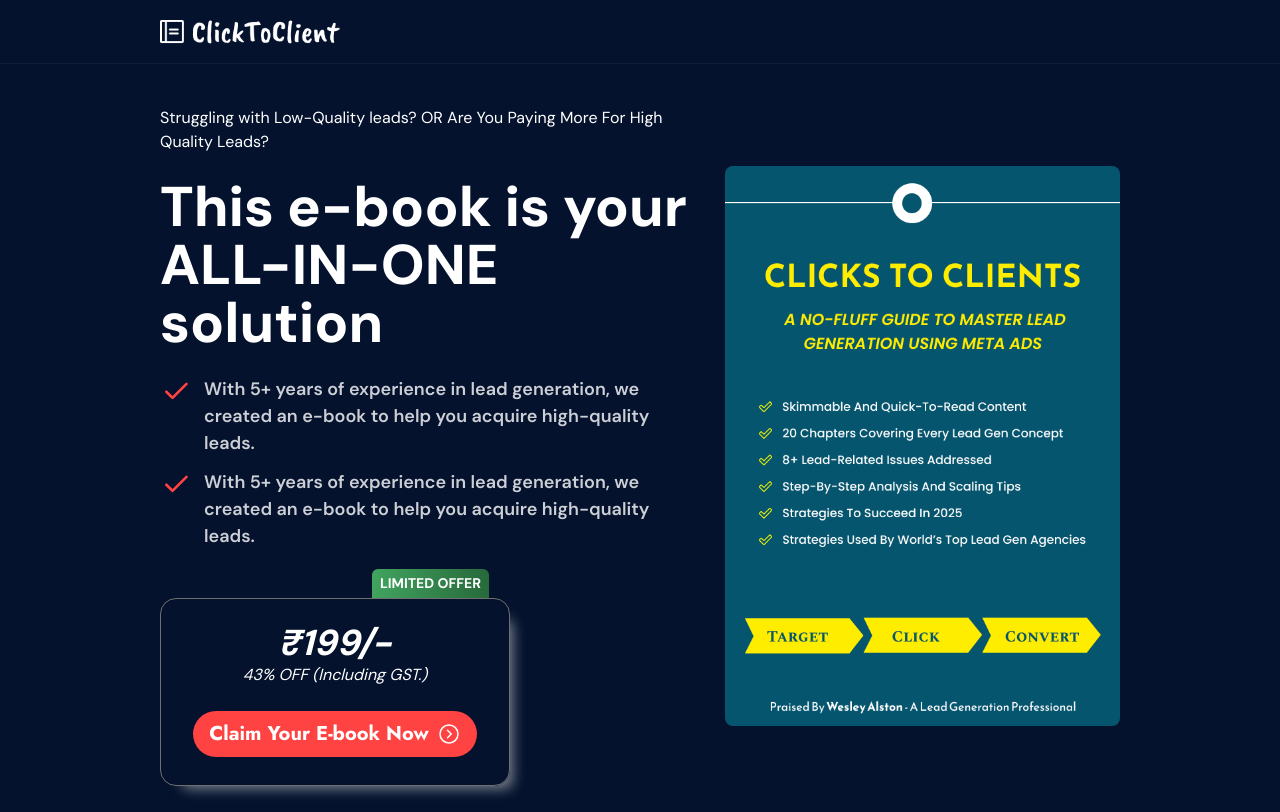
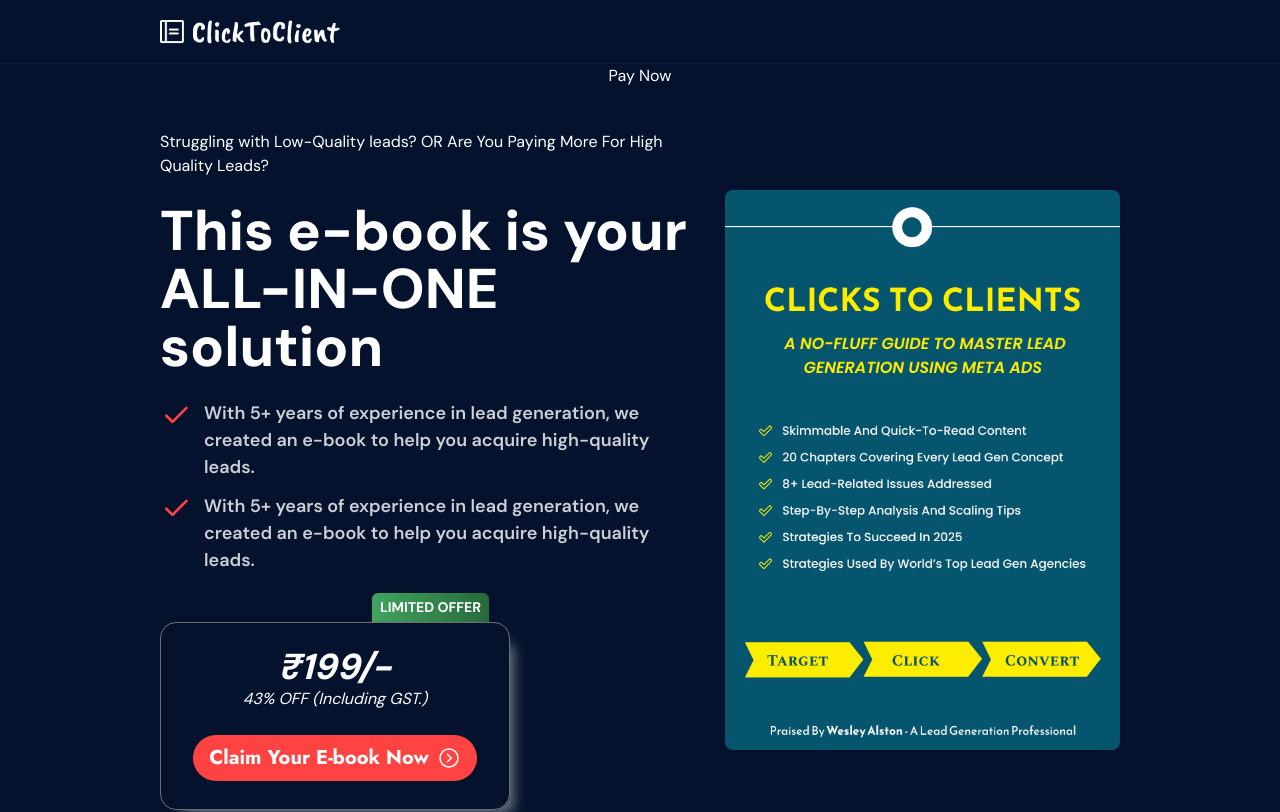
Before and after one commit to Vandan15/e-book-landing-page, a Next.js app: page / in a window 1280 px wide. Shown: the top 812 px of the page. Built offline with nearby package versions, Linux system fonts and the light colour scheme.

Commit message:
pay issue

```diff
--- a/app/components/Landing.tsx
+++ b/app/components/Landing.tsx
@@ -4,10 +4,50 @@ import Image from "next/image";
 import { Check } from "@phosphor-icons/react";
 import CoverImg from "../assets/book-cover.png";
 import PriceBox from "./PriceBox";
+import { generateHash } from "@/utils/function";
 
 const Landing = () => {
+  const handlePay = () => {
+    const txnId = `txn_${new Date().getTime()}`;
+
+    const hash = generateHash({
+      txnId,
+      amount: "10.00",
+      productInfo: "Iphone",
+      firstName: "John",
+      email: "john@gmail.com",
+    });
+    fetch("https://test.payu.in/_payment", {
+      method: "POST",
+      headers: {
+        "Content-Type": "application/json",
+      },
+      body: JSON.stringify({
+        key: process.env.NEXT_PUBLIC_PAYU_MERCHANT_KEY,
+        txnid: txnId,
+        amount: "10.00",
+        productinfo: "Iphone",
+        firstname: "John",
+        email: "john@gmail.com",
+        phone: "8128770872",
+        surl: "https://test.com",
+        furl: "https://test.com",
+        hash,
+      }),
+    })
+      .then((res) => res.json())
+      .then((data) => {
+        console.log(data);
+      })
+      .catch((err) => {
+        console.log(err);
+      });
+  };
   return (
     <section className="flex w-full flex-col items-center justify-center bg-bgDark">
+      <button onClick={handlePay} className="text-white">
+        Pay Now
+      </button>
       <div className="flex w-full max-w-[1636px] justify-between gap-[32px] px-[160px] py-[42px] max-xl:px-[60px] max-lg:flex-col max-sm:px-[30px]">
         {/* Left */}
         <div className="flex items-center justify-center max-lg:justify-start">
--- a/utils/function.ts
+++ b/utils/function.ts
@@ -1,6 +1,24 @@
 import { isEmpty } from "lodash";
+import crypto from "crypto";
+
+type HashInput = {
+  amount: string;
+  txnId: string;
+  productInfo: string;
+  firstName: string;
+  email: string;
+};
 
 // eslint-disable-next-line @typescript-eslint/no-explicit-any
 export const checkIfKeysAreEmpty = (obj: Record<string, any>) => {
   return Object.keys(obj).some((key) => isEmpty(obj[key]));
 };
+
+export const generateHash = (obj: HashInput) => {
+  const { amount, productInfo, firstName, email, txnId } = obj;
+  const key = process.env.NEXT_PUBLIC_PAYU_MERCHANT_KEY;
+  const salt = process.env.NEXT_PUBLIC_PAYU_SALT;
+  const input = `${key}|${txnId}|${amount}|${productInfo}|${firstName}|${email}|||||||||||${salt}`;
+  console.log(input);
+  return crypto.createHash("sha512").update(input).digest("hex");
+};
```
